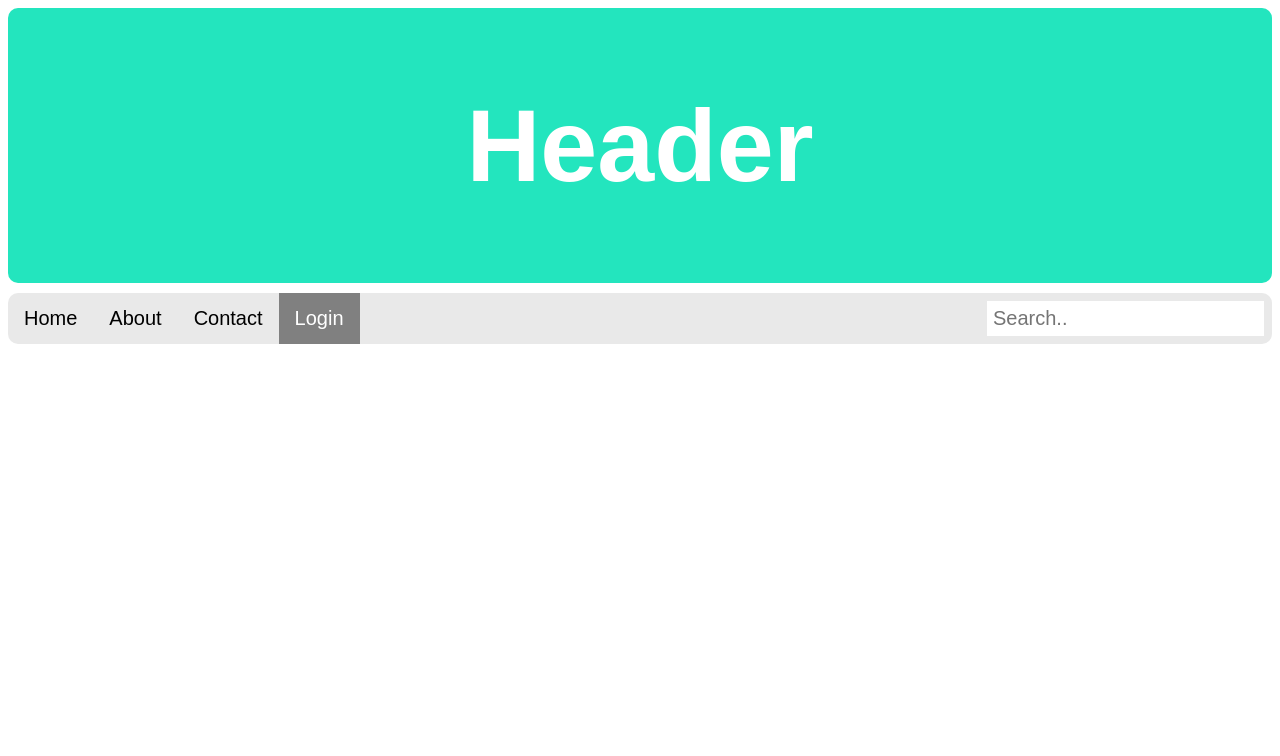
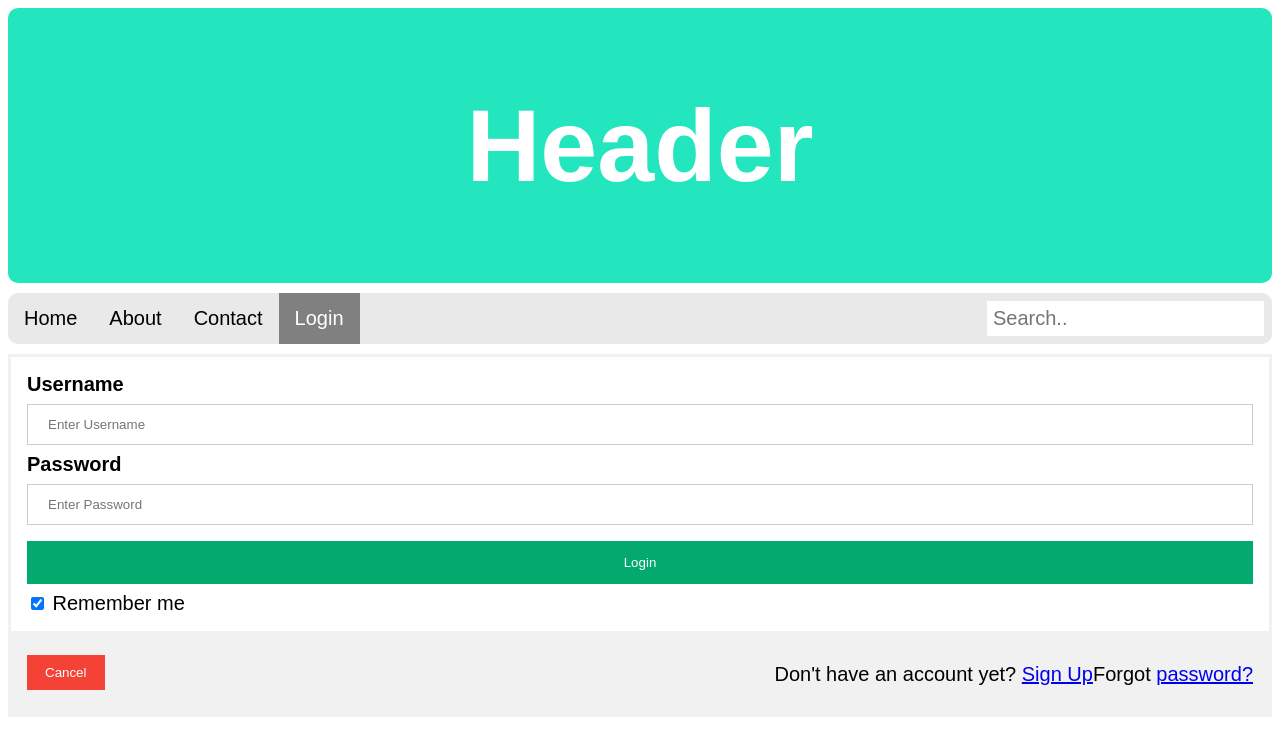
Before and after one commit to Coolejubo/KlimaatForum, a PHP site: page /frontEnd/loginForm/login.html in a window 1280 px wide. Shown: the top 756 px of the page. Run offline with PHP 8.4, Linux system fonts and the light colour scheme.

Commit message:
login/signup dingetjes

```diff
--- /dev/null
+++ b/frontEnd/loginForm/login.css
@@ -0,0 +1,61 @@
+/* Bordered form */
+form {
+    margin-top: 10px;
+    border: 3px solid #f1f1f1;
+  }
+
+  /* Full-width inputs */
+.loginInput {
+    width: 100%;
+    padding: 12px 20px;
+    margin: 8px 0;
+    display: inline-block;
+    border: 1px solid #ccc;
+    box-sizing: border-box;
+  }
+
+  /* Set a style for all buttons */
+
+button {
+    background-color: #04AA6D;
+    color: white;
+    padding: 14px 20px;
+    margin: 8px 0;
+    border: none;
+    cursor: pointer;
+    width: 100%;
+  }
+
+  /* Add a hover effect for buttons */
+button:hover {
+    opacity: 0.8;
+  }
+
+  /* Extra style for the cancel button (red) */
+.cancelbtn {
+    width: auto;
+    padding: 10px 18px;
+    background-color: #f44336;
+  }
+
+  /* Add padding to containers */
+.container {
+    padding: 16px;
+  }
+
+  /* The "Forgot password" text */
+span.psw {
+    float: right;
+    padding-top: 16px;
+  }
+
+  /* Change styles for span and cancel button on extra small screens */
+  @media screen and (max-width: 300px) {
+    span.psw {
+      display: block;
+      float: none;
+    }
+    .cancelbtn {
+      width: 100%;
+    }
+  }
--- a/frontEnd/loginForm/login.html
+++ b/frontEnd/loginForm/login.html
@@ -3,6 +3,7 @@
     <head>
         <title>Environmental Forum</title>
         <link rel="stylesheet" href="../style.css">
+        <link rel="stylesheet" href="login.css">
     </head>
     <body>
         <div class="header">
@@ -13,10 +14,31 @@
             <a href="../../">Home</a>
             <a href="#about">About</a>
             <a href="#contact">Contact</a>
-            <a class="active" href="frontEnd/loginForm/loginPage.html">Login</a>
-            <input type="text" placeholder="Search..">
+            <a class="activePage" href="frontEnd/loginForm/loginPage.html">Login</a>
+            <input class="searchBar" type="text" placeholder="Search..">
         </div>
 
+        <form action="action_page.php" method="post">
+
+            <div class="container">
+              <label for="uname"><b>Username</b></label>
+              <input class="loginInput" type="text" placeholder="Enter Username" name="uname" required>
+
+              <label for="psw"><b>Password</b></label>
+              <input class="loginInput" type="password" placeholder="Enter Password" name="psw" required>
+
+              <button type="submit">Login</button>
+              <label>
+                <input type="checkbox" checked="checked" name="remember"> Remember me
+              </label>
+            </div>
+
+            <div class="container" style="background-color:#f1f1f1">
+              <button type="button" class="cancelbtn">Cancel</button>
+              <span class="psw">Forgot <a href="#">password?</a></span>
+              <span class="psw">Don't have an account yet? <a href="signup.html">Sign Up </a></span>
+            </div>
+          </form>
 
 
     </body>
--- a/index.html
+++ b/index.html
@@ -3,6 +3,7 @@
     <head>
         <title>Environmental Forum</title>
         <link rel="stylesheet" href="frontEnd/style.css">
+        <link rel="stylesheet" href="frontEnd/homePage/home.css">
     </head>
     <body>
         <div class="header">
@@ -10,11 +11,11 @@
         </div>
 
         <div class="topnav">
-            <a class="active" href="#home">Home</a>
+            <a class="activePage" href="#home">Home</a>
             <a href="#about">About</a>
             <a href="#contact">Contact</a>
             <a href="frontEnd/loginForm/login.html">Login</a>
-            <input type="text" placeholder="Search..">
+            <input class="searchBar" type="text" placeholder="Search..">
           </div>
 
         <div class="pageBar">
```
Also changed, not shown: frontEnd/homePage/home.css (added, +51 -0 lines), frontEnd/loginForm/signup.html (+49 -0 lines), frontEnd/style.css (+2 -50 lines), frontEnd/loginForm/addUser.php (added).
